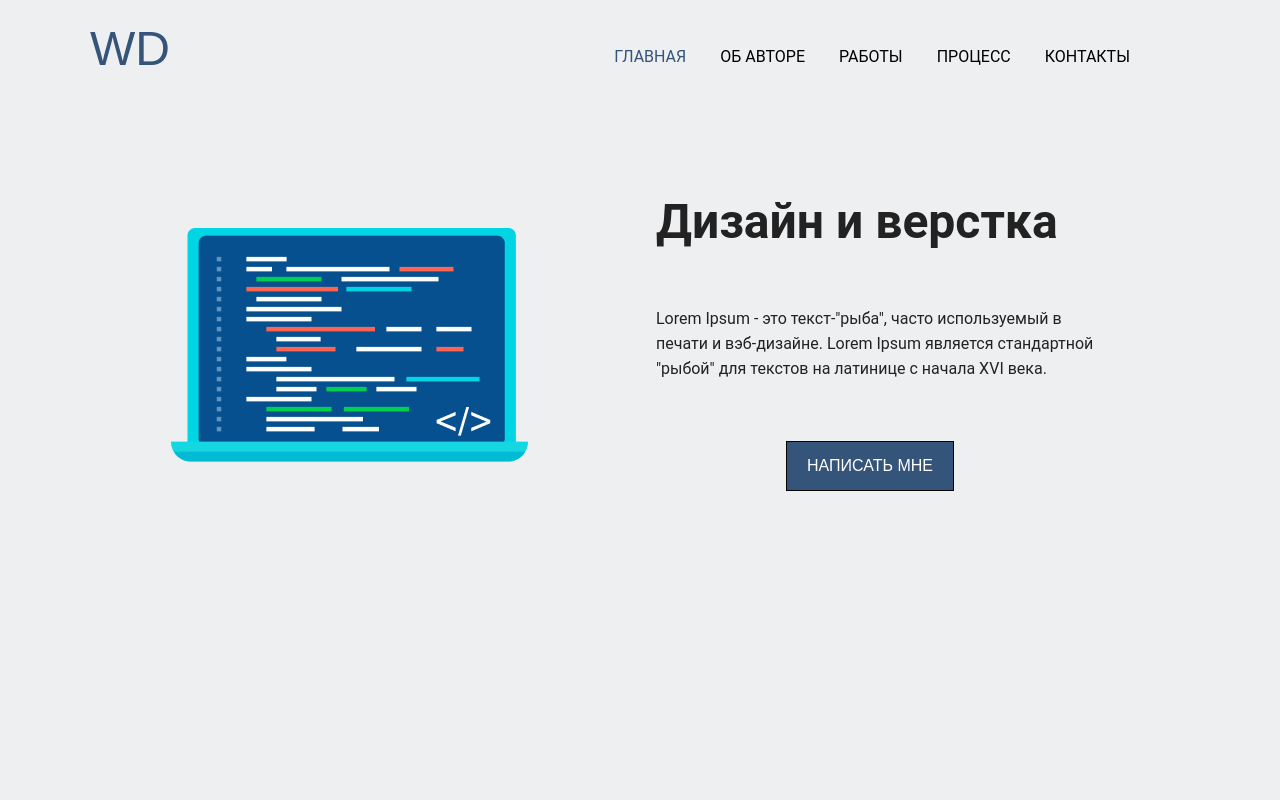
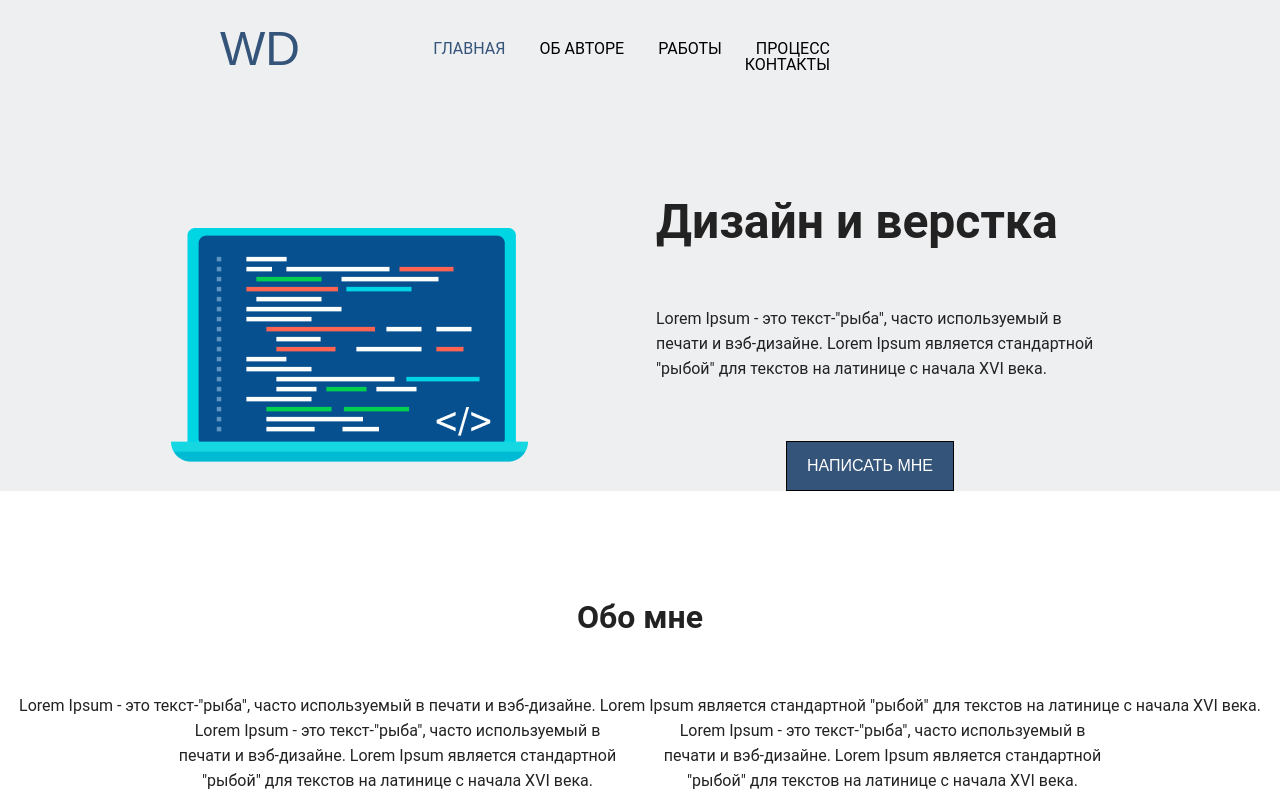
Before and after one commit to DovzhenkoDenys1989/Practice_Flex_grid, a plain HTML site: page index.html in a window 1280 px wide. Drawn offline with Linux system fonts and the light colour scheme; a web font is replaced by a local one.

Commit message:
Classwork 17.03.2021

```diff
--- a/assets/css/style.css
+++ b/assets/css/style.css
@@ -12,20 +12,22 @@
 }
 
 body {
-  background-color: var(--color-body);
+  /*background-color: var(--color-body);*/
+
 }
 
 .page-header {
   display: flex;
   justify-content: space-between;
   padding: 15px 20px;
+  background-color: var(--color-body);
   align-items: center;
 }
 .logo {
   font-family: Revalia, Arial, Helvetica, sans-serif;
   font-size: 48px;
   color: var(--color-main);
-  margin-left: 70px;
+  margin-left: 200px;
 }
 
 .page-header > * {
@@ -38,14 +40,24 @@ body {
 
   font-family: var(--family-main-text);
   font-size: 16px;
-  margin-right: 120px;
+  margin-right: 420px;
   margin-top: 25px;
   padding-right: 10px;
 }
 
+.main{
+  background-color: var(--color-body);
+}
+
 .menu {
   display: inline-block;
+
+
 }
+
+
+
+
 
 .link {
   text-decoration: none;
@@ -90,3 +102,46 @@ body {
   color: var(--color-white);
   text-decoration: none;
 }
+
+
+
+
+
+.container-content{
+  background-color: #F9F9F9;
+  width: 100%;
+
+
+
+}
+
+
+
+.row-content{
+  background-color:var(--color-white);
+
+
+
+}
+
+.title-main-footer{
+  font-family: var(--family-main-text);
+  font-size: 32px;
+  font-weight: bold;
+  margin-top: 110px;
+  margin-bottom: 60px;
+  text-align: center;
+}
+
+.text-main-footer{
+  font-family: var(--family-main-text);
+  font-size: 16px;
+  line-height: 25px;
+  justify-content: center;
+align-items: center;
+text-align: center;
+
+
+
+
+}
--- a/index.html
+++ b/index.html
@@ -49,8 +49,44 @@
               <a href="#" class="but-link">НАПИСАТЬ МНЕ</a>
             </button>
           </div>
+
         </div>
       </div>
     </section>
+
+
+
+
+
+
+
+    <section class="footer-main">
+    <article class="main-footer">
+      <div class="container-content">
+        <div class="row-content">
+      <h2 class="title-main-footer">Обо мне</h2>
+      <div class="col-6 col-sm-6 col-md-6 col-lg-6">
+      <p class="text-main-footer">Lorem Ipsum - это текст-"рыба", часто используемый в печати и
+        вэб-дизайне. Lorem Ipsum является стандартной "рыбой" для текстов
+        на латинице с начала XVI века.</p>
+      </div>
+    </div>
+    </div>
+    </article>
+  </section>
+  <section class="container">
+    <div class="row">
+    <div class="col-6">
+      <p class="text-main-footer">Lorem Ipsum - это текст-"рыба", часто используемый в печати и
+        вэб-дизайне. Lorem Ipsum является стандартной "рыбой" для текстов
+        на латинице с начала XVI века.</p>
+    </div>
+    <div class="col-6">
+      <p class="text-main-footer">Lorem Ipsum - это текст-"рыба", часто используемый в печати и
+        вэб-дизайне. Lorem Ipsum является стандартной "рыбой" для текстов
+        на латинице с начала XVI века.</p>
+    </div>
+  </div>
+  </section>
   </body>
 </html>
```
